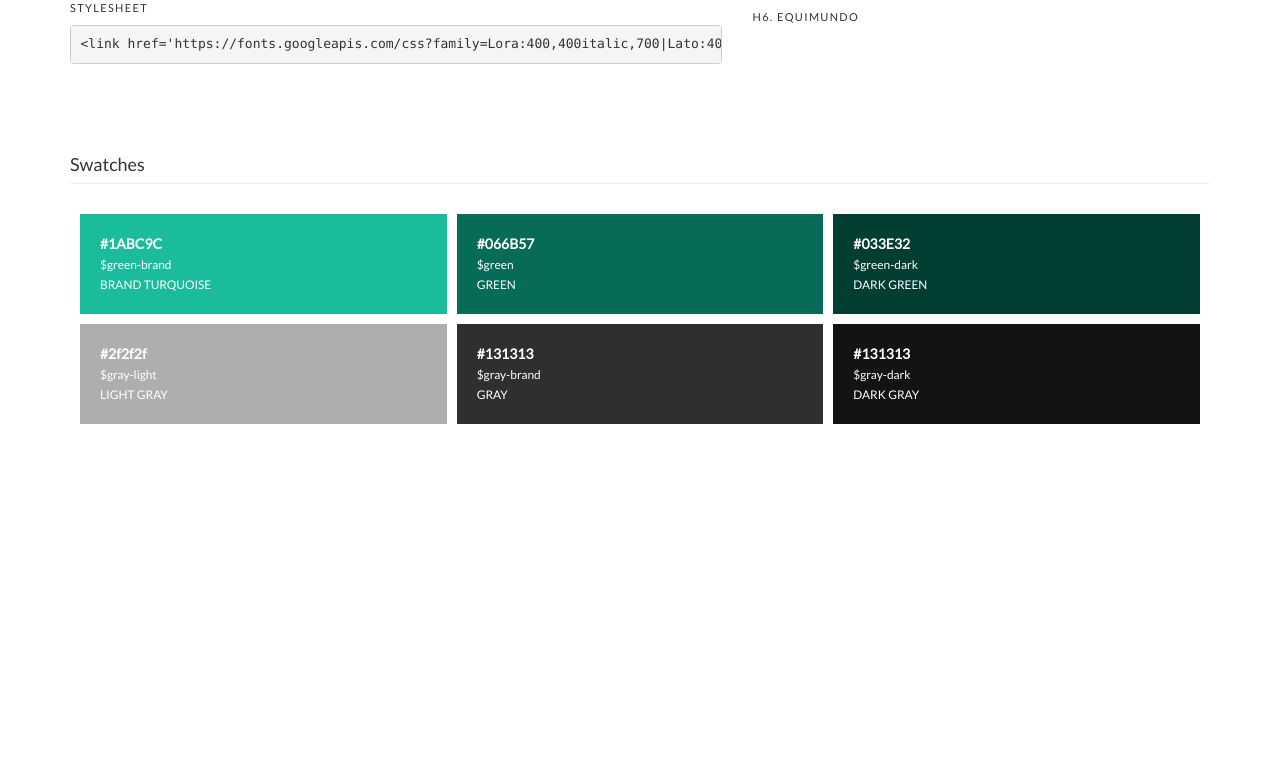
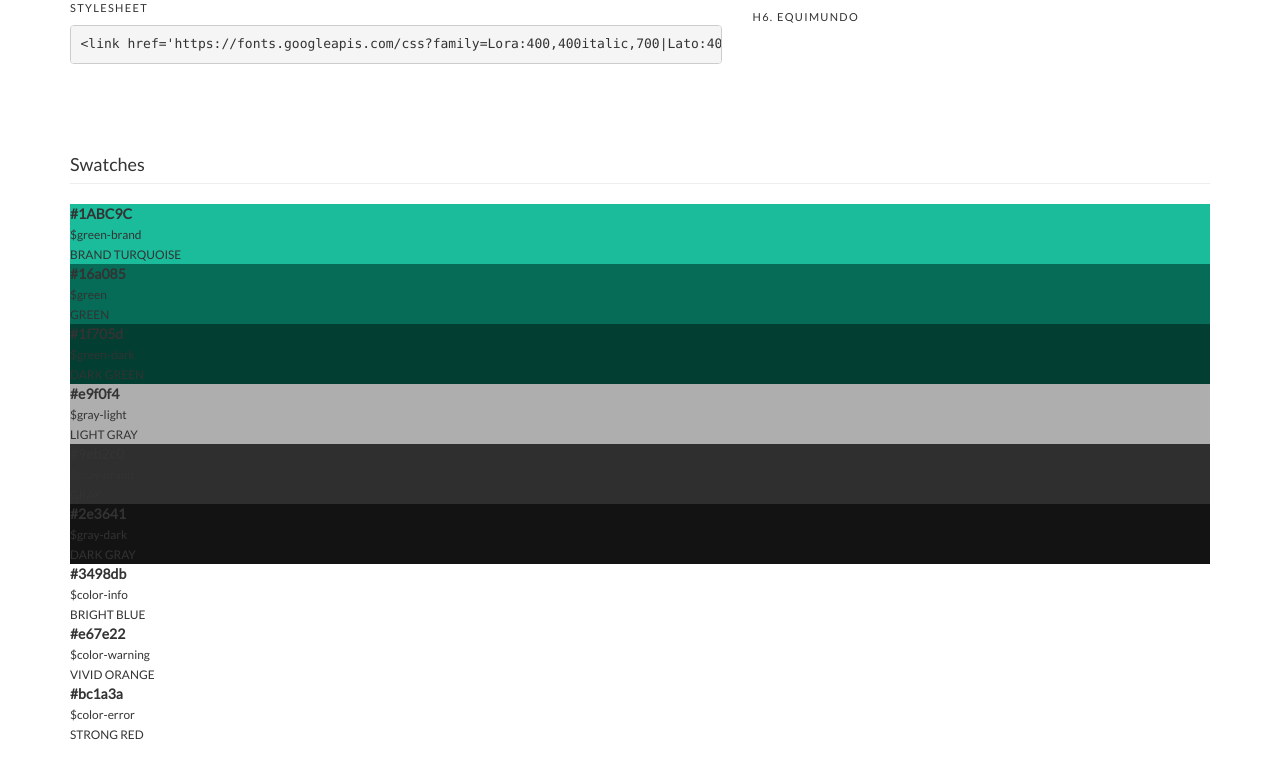
Before and after one commit to Sjoekoe/eqm-ui-kit, a PHP site: page / in a window 1280 px wide. Shown: the part 388-1162 px from the top of the page. Before the commit the page ends 812 px from the top, so only its background shows below. Run offline with PHP 8.4, Linux system fonts and the light colour scheme; some libraries are stand-ins or nearby versions.

Commit message:
Small changes

```diff
--- a/index.html
+++ b/index.html
@@ -187,43 +187,51 @@
           <h4>Swatches</h4>
         </div>
 
-          <table class="table table-bordered">
-              <tbody>
-                <tr>
-                  <td width="200px" class="green-brand" style="border: 10px white solid; padding: 20px; background-color: #1ABC9C !important; color: white;">
+        <div class="swatch green-brand">
             <strong>#1ABC9C</strong><br/>
             <small>$green-brand</small><br/>
             <small>BRAND TURQUOISE</small>
-                  </td>
-                  <td width="200px" class="green" style="border: 10px white solid; color: white; padding: 20px;">
-                    <strong>#066B57</strong><br/>
+        </div>
+        <div class="swatch green">
+            <strong>#16a085</strong><br/>
             <small>$green</small><br/>
             <small>GREEN</small>
-                  </td>
-                  <td width="200px" class="green-dark" style="border: 10px white solid; color: white; padding: 20px;">
-                    <strong>#033E32</strong><br/>
+        </div>
+        <div class="swatch green-dark">
+            <strong>#1f705d</strong><br/>
             <small>$green-dark</small><br/>
             <small>DARK GREEN</small>
-                </tr>
-                <tr>
-                    <td width="200px" class="gray-light" style="border: 10px white solid; color: white; padding: 20px;">
-                    <strong>#2f2f2f</strong><br/>
+        </div>
+        <div class="swatch gray-light">
+            <strong>#e9f0f4</strong><br/>
             <small>$gray-light</small><br/>
             <small>LIGHT GRAY</small>
-                    </td>
-                    <td width="200px" class="gray" style="border: 10px white solid; color: white; padding: 20px;">
-                    <strong>#131313</strong><br/>
+        </div>
+        <div class="swatch gray">
+            <strong>#9eb2c0</strong><br/>
             <small>$gray-brand</small><br/>
             <small>GRAY</small>
-                    </td>
-                    <td width="200px" class="gray-dark" style="border: 10px white solid; color: white; padding: 20px;">
-                    <strong>#131313</strong><br/>
+        </div>
+        <div class="swatch gray-dark">
+            <strong>#2e3641</strong><br/>
             <small>$gray-dark</small><br/>
             <small>DARK GRAY</small>
-                    </td>
-                </tr>
-              </tbody>
-            </table>
+        </div>
+        <div class="swatch info">
+            <strong>#3498db</strong><br/>
+            <small>$color-info</small><br/>
+            <small>BRIGHT BLUE</small>
+        </div>
+        <div class="swatch warning">
+            <strong>#e67e22</strong><br/>
+            <small>$color-warning</small><br/>
+            <small>VIVID ORANGE</small>
+        </div>
+        <div class="swatch error">
+            <strong>#bc1a3a</strong><br/>
+            <small>$color-error</small><br/>
+            <small>STRONG RED</small>
+        </div>
     </div> <!-- /container -->
 
 
```
Also changed, not shown: resources/sass/imports/_swatches.scss (+31 -5 lines), 1 other file. Lines whose indentation alone changed are shown as unchanged.
